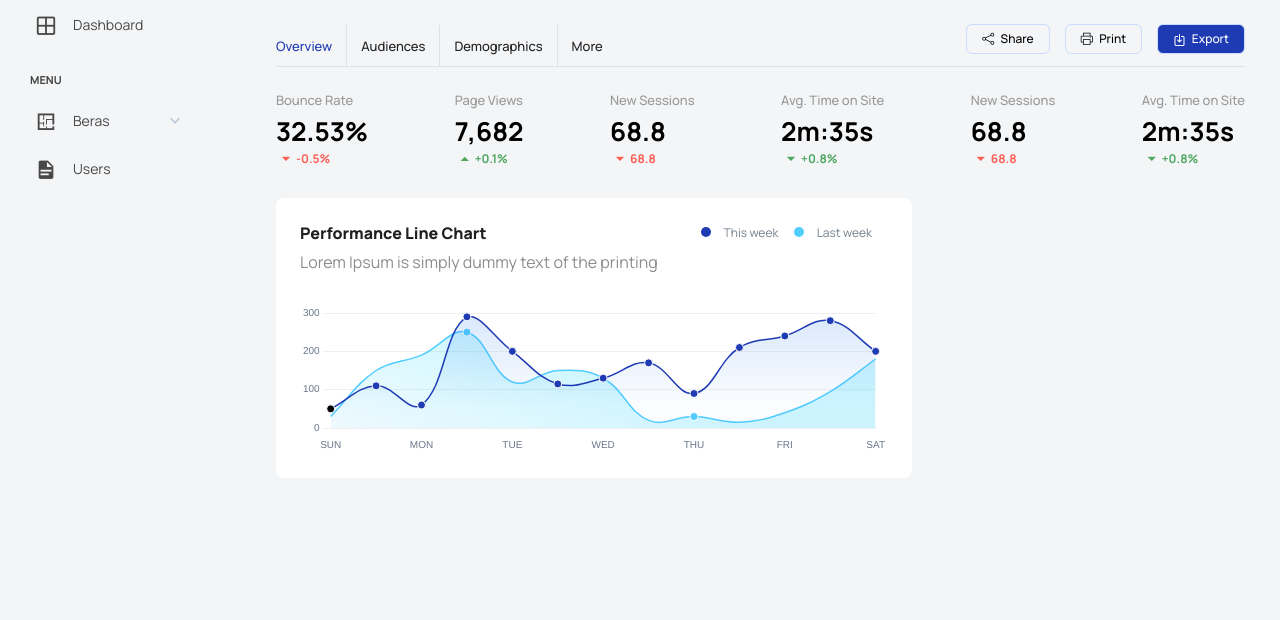
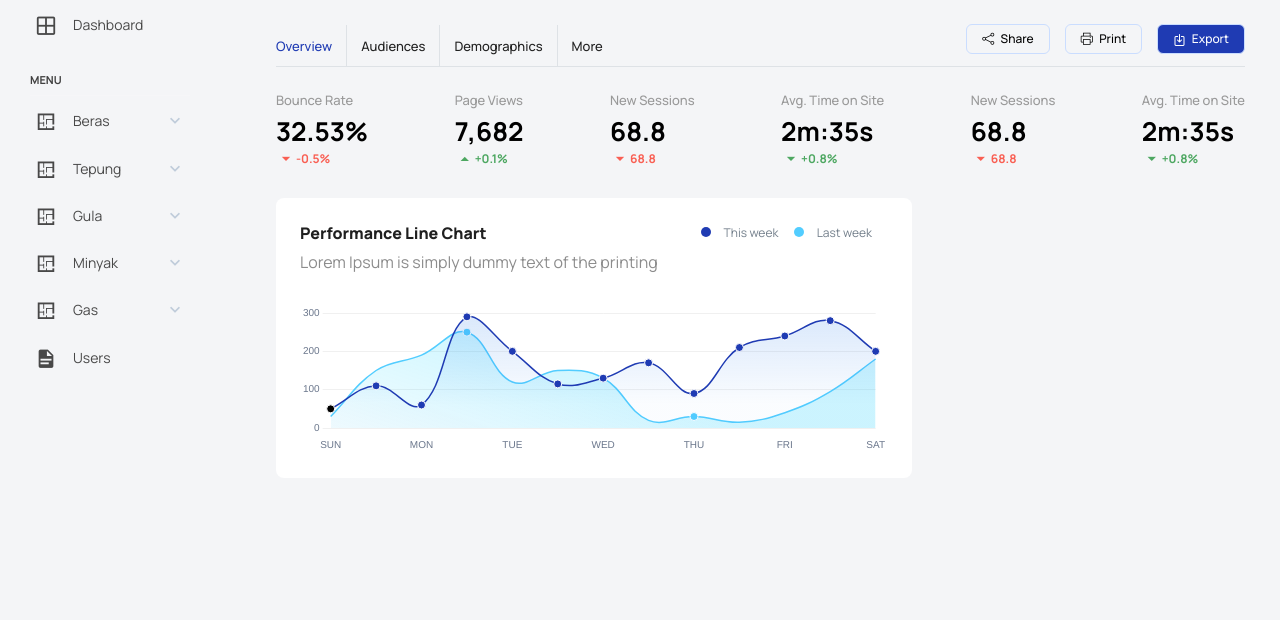
Before and after one commit to taufiqqnh/millenial-group, a CodeIgniter 4 app: the page made by app/Views/dashboard/index.php in a window 1280 px wide. Shown: the part 97-717 px from the top of the page. Run offline with PHP 8.4 and a stand-in for CodeIgniter, Linux system fonts and the light colour scheme; the template is opened without the code that fills it, so the values that code supplies are empty; some libraries are stand-ins or nearby versions.

Commit message:
update tambahan side bar

```diff
--- a/app/Views/layout/sidebar.php
+++ b/app/Views/layout/sidebar.php
@@ -22,6 +22,62 @@
               </div>
             </li>
             <li class="nav-item">
+              <a class="nav-link" data-bs-toggle="collapse" href="#ui-basic" aria-expanded="false" aria-controls="ui-basic">
+                <i class="menu-icon mdi mdi-floor-plan"></i>
+                <span class="menu-title">Tepung</span>
+                <i class="menu-arrow"></i>
+              </a>
+              <div class="collapse" id="ui-basic">
+                <ul class="nav flex-column sub-menu">
+                  <li class="nav-item"> <a class="nav-link" href="#">Data Masuk</a></li>
+                  <li class="nav-item"> <a class="nav-link" href="#">Data Keluar</a></li>
+                  <li class="nav-item"> <a class="nav-link" href="#">Laporan</a></li>
+                </ul>
+              </div>
+            </li>
+            <li class="nav-item">
+              <a class="nav-link" data-bs-toggle="collapse" href="#ui-basic" aria-expanded="false" aria-controls="ui-basic">
+                <i class="menu-icon mdi mdi-floor-plan"></i>
+                <span class="menu-title">Gula</span>
+                <i class="menu-arrow"></i>
+              </a>
+              <div class="collapse" id="ui-basic">
+                <ul class="nav flex-column sub-menu">
+                  <li class="nav-item"> <a class="nav-link" href="#">Data Masuk</a></li>
+                  <li class="nav-item"> <a class="nav-link" href="#">Data Keluar</a></li>
+                  <li class="nav-item"> <a class="nav-link" href="#">Laporan</a></li>
+                </ul>
+              </div>
+            </li>
+            <li class="nav-item">
+              <a class="nav-link" data-bs-toggle="collapse" href="#ui-basic" aria-expanded="false" aria-controls="ui-basic">
+                <i class="menu-icon mdi mdi-floor-plan"></i>
+                <span class="menu-title">Minyak</span>
+                <i class="menu-arrow"></i>
+              </a>
+              <div class="collapse" id="ui-basic">
+                <ul class="nav flex-column sub-menu">
+                  <li class="nav-item"> <a class="nav-link" href="#">Data Masuk</a></li>
+                  <li class="nav-item"> <a class="nav-link" href="#">Data Keluar</a></li>
+                  <li class="nav-item"> <a class="nav-link" href="#">Laporan</a></li>
+                </ul>
+              </div>
+            </li>
+            <li class="nav-item">
+              <a class="nav-link" data-bs-toggle="collapse" href="#ui-basic" aria-expanded="false" aria-controls="ui-basic">
+                <i class="menu-icon mdi mdi-floor-plan"></i>
+                <span class="menu-title">Gas</span>
+                <i class="menu-arrow"></i>
+              </a>
+              <div class="collapse" id="ui-basic">
+                <ul class="nav flex-column sub-menu">
+                  <li class="nav-item"> <a class="nav-link" href="#">Data Masuk</a></li>
+                  <li class="nav-item"> <a class="nav-link" href="#">Data Keluar</a></li>
+                  <li class="nav-item"> <a class="nav-link" href="#">Laporan</a></li>
+                </ul>
+              </div>
+            </li>
+            <li class="nav-item">
               <a class="nav-link" href="docs/documentation.html">
                 <i class="menu-icon mdi mdi-file-document"></i>
                 <span class="menu-title">Users</span>
```
